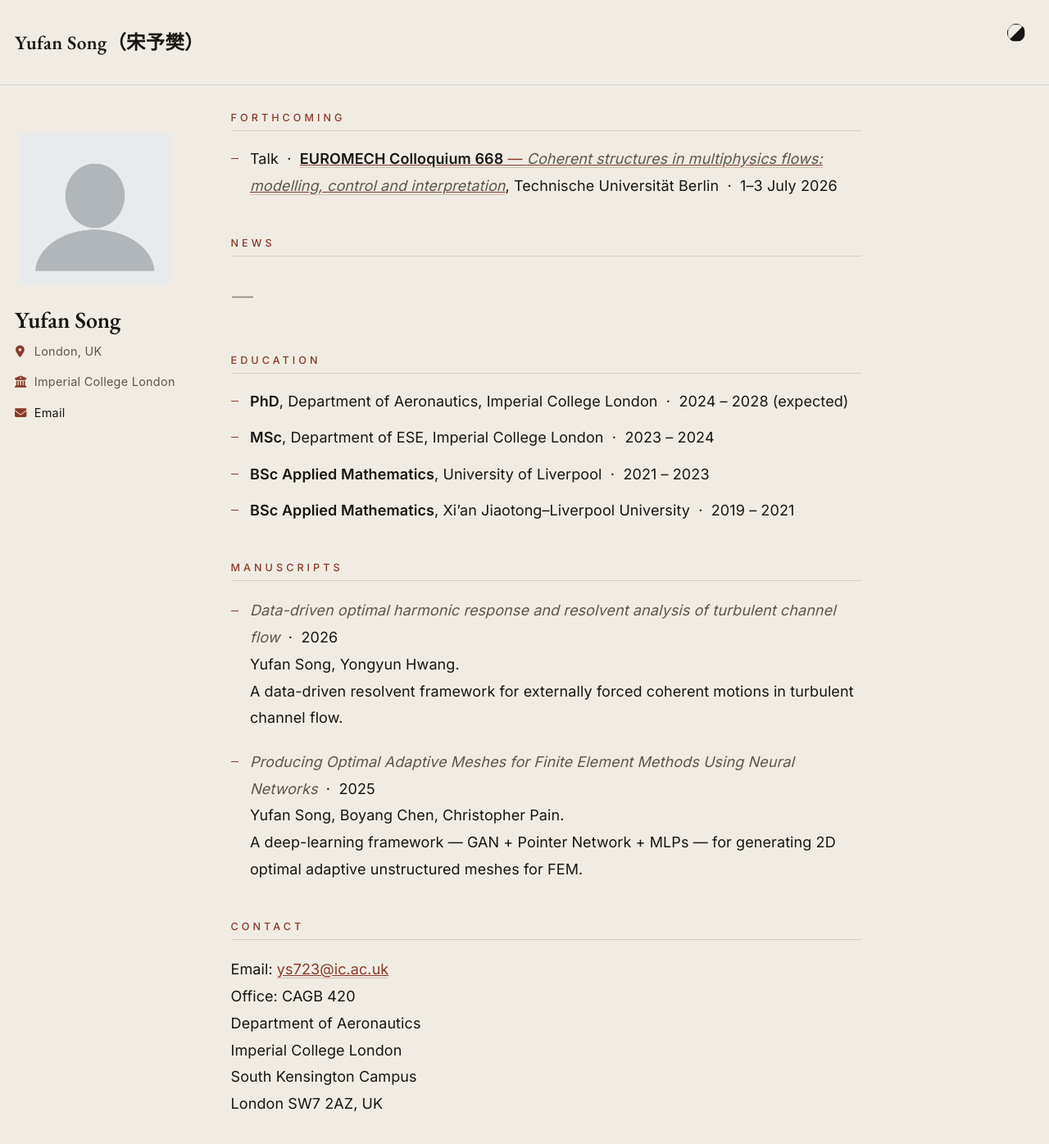
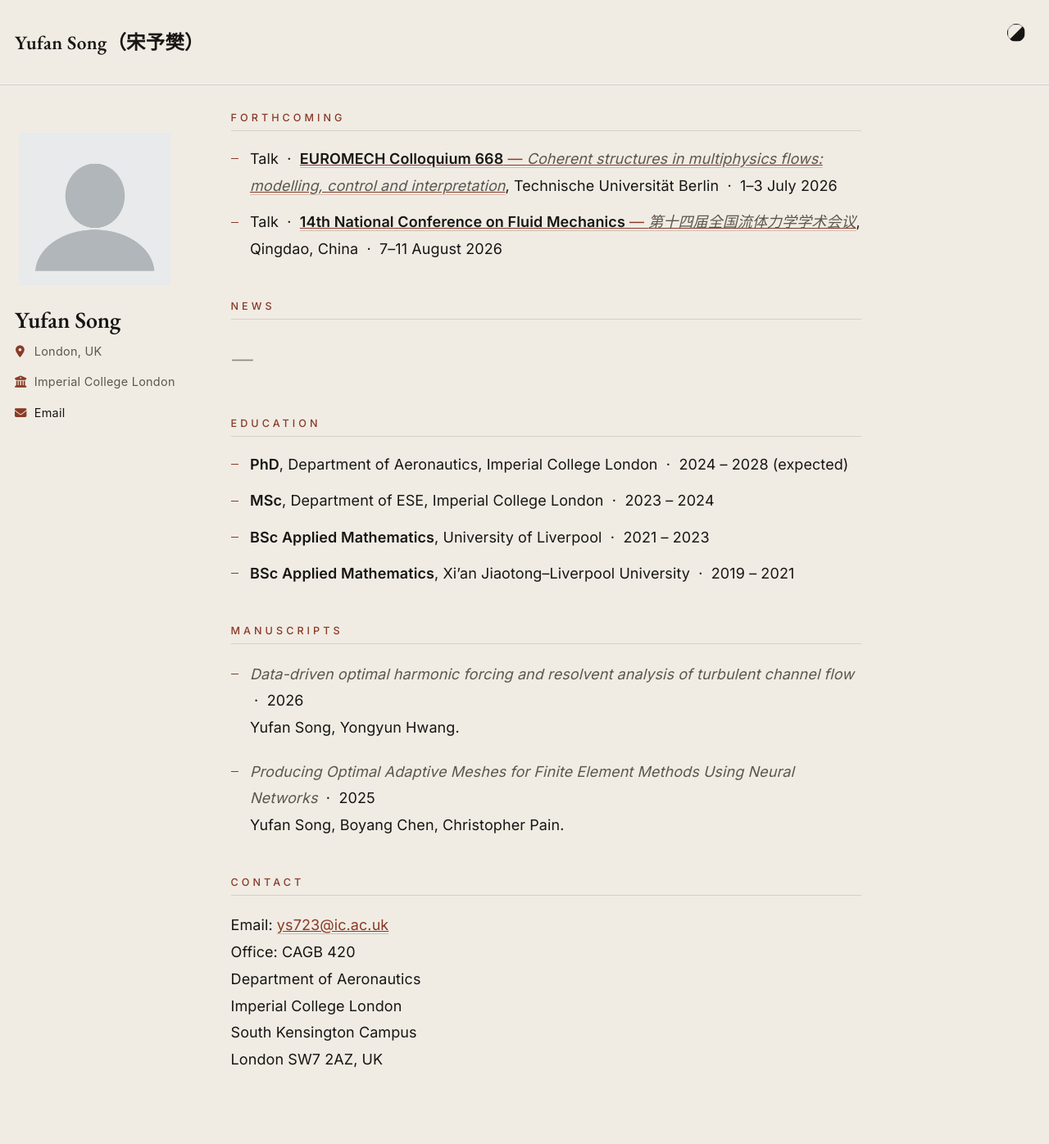
Before and after one commit to songyufan1005/yufansong.github.io, a Jekyll site: the page built from _pages/about.md, in a window 1280 px wide and 1400 px high, scrolled down 376 px. Shown: the top 1396 px of the window at 82% size. Built offline with Jekyll 4.4.1, drawn with Linux system fonts in a browser that asks for light colours; a script bundle is joined from its source files by our own code; library files that are not in the unit come from our copies.

Commit message:
Add 14th National Conference on Fluid Mechanics (Qingdao, Aug 2026) to Forthcoming
Co-Authored-By: Claude Opus 4.7 (1M context) <noreply@anthropic.com>

```diff
--- a/_pages/about.md
+++ b/_pages/about.md
@@ -19,6 +19,9 @@ Research interests
 Forthcoming
 ======
 - Talk &nbsp;·&nbsp; [**EUROMECH Colloquium 668** — *Coherent structures in multiphysics flows: modelling, control and interpretation*](https://668.euromech.org/about/), Technische Universität Berlin &nbsp;·&nbsp; 1–3 July 2026
+- Talk &nbsp;·&nbsp; [**14th National Conference on Fluid Mechanics** — *第十四届全国流体力学学术会议*](https://meeting.cstam.org.cn/?sid=553&mid=139&v=100), Qingdao, China &nbsp;·&nbsp; 7–11 August 2026
+
+
 
 News
 ======
@@ -33,13 +36,11 @@ Education
 
 Manuscripts
 ======
-- *Data-driven optimal harmonic response and resolvent analysis of turbulent channel flow* &nbsp;·&nbsp; 2026
+- *Data-driven optimal harmonic forcing and resolvent analysis of turbulent channel flow* &nbsp;·&nbsp; 2026
 Yufan Song, Yongyun Hwang.
-A data-driven resolvent framework for externally forced coherent motions in turbulent channel flow.
 
 - *Producing Optimal Adaptive Meshes for Finite Element Methods Using Neural Networks* &nbsp;·&nbsp; 2025
 Yufan Song, Boyang Chen, Christopher Pain.
-A deep-learning framework — GAN + Pointer Network + MLPs — for generating 2D optimal adaptive unstructured meshes for FEM.
 
 Contact
 ======
```
